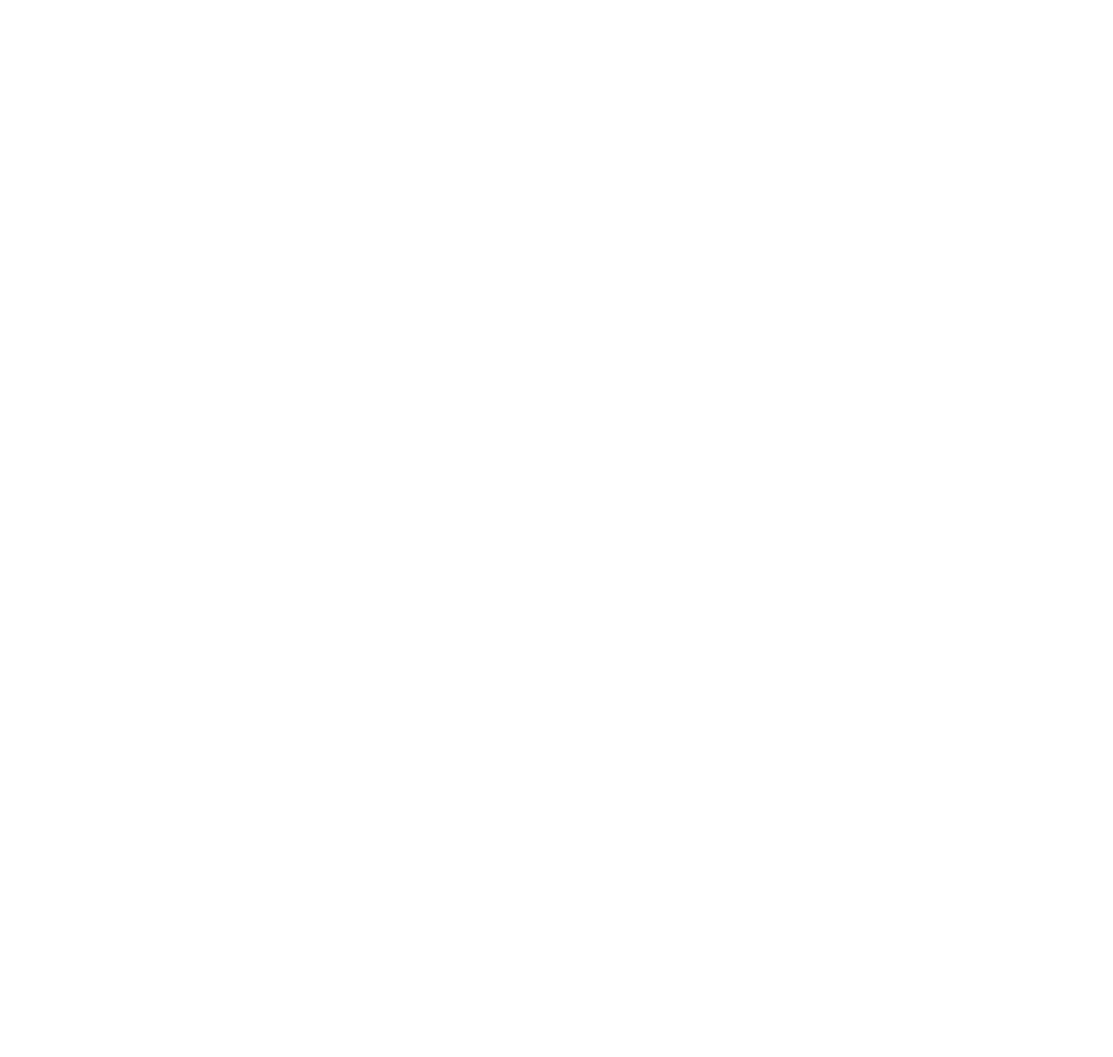
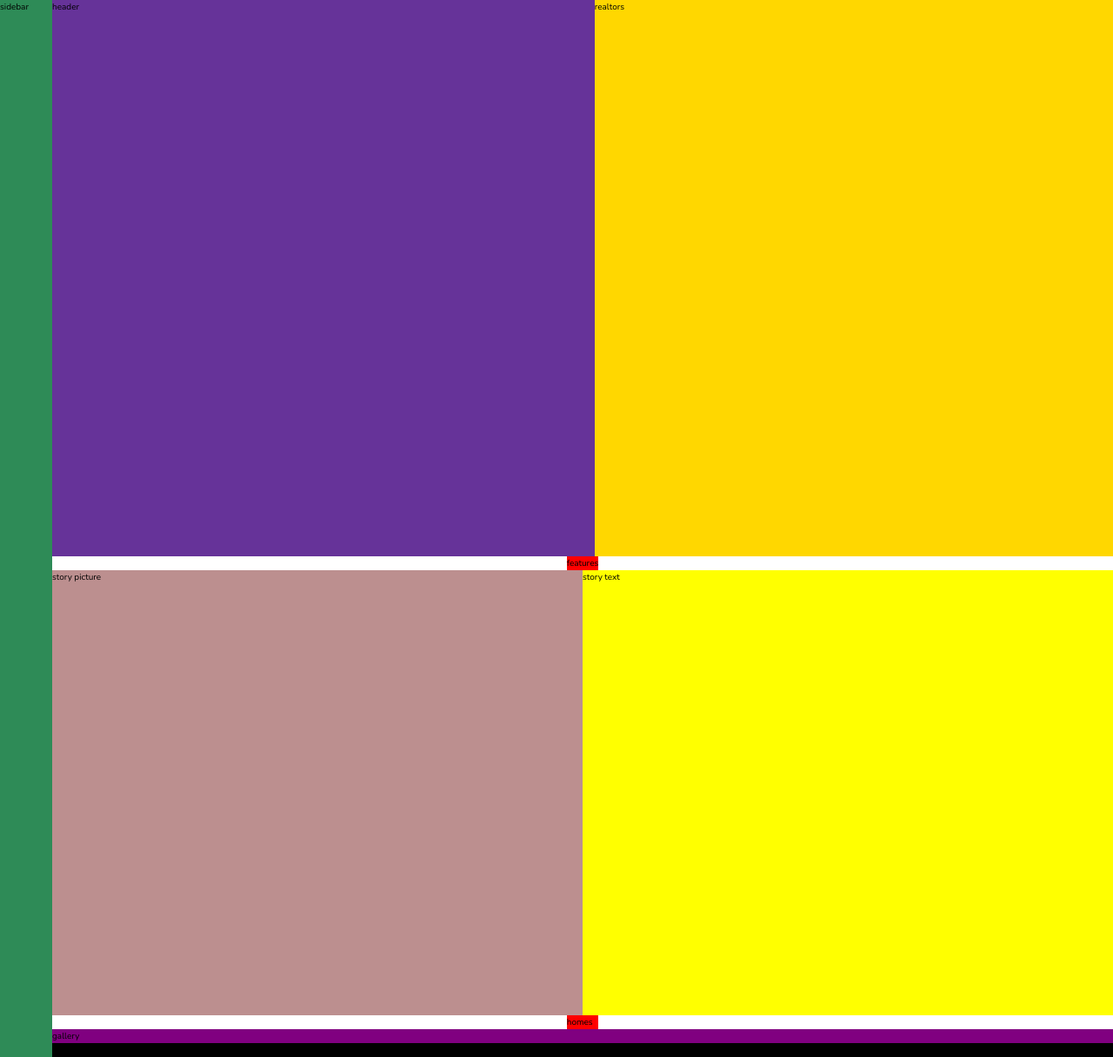
Before and after one commit to sunderrawat/css-nextar, a website: page index.html in a window 1280 px wide. Shown: the whole page at 87% size. Before the commit the page ends 800 px from the top, so only its background shows below. Drawn offline with nearby package versions, Linux system fonts and the light colour scheme; files that its build step writes are made by us from their sources.

Commit message:
create grid layout

```diff
--- a/index.html
+++ b/index.html
@@ -1,17 +1,28 @@
 <!DOCTYPE html>
 <html lang="en">
-    <head>
-        <meta charset="UTF-8">
-        <meta name="viewport" content="width=device-width, initial-scale=1.0">
-        <meta http-equiv="X-UA-Compatible" content="ie=edge">
+  <head>
+    <meta charset="UTF-8" />
+    <meta name="viewport" content="width=device-width, initial-scale=1.0" />
+    <meta http-equiv="X-UA-Compatible" content="ie=edge" />
 
-        <link href="https://fonts.googleapis.com/css?family=Josefin+Sans:300,400,400i|Nunito:300,300i" rel="stylesheet">
-        <link rel="stylesheet" href="css/style.css">
-        <link rel="shortcut icon" type="image/png" href="img/favicon.png">
+    <link
+      href="https://fonts.googleapis.com/css?family=Josefin+Sans:300,400,400i|Nunito:300,300i"
+      rel="stylesheet"
+    />
+    <link rel="stylesheet" href="css/style.css" />
+    <link rel="shortcut icon" type="image/png" href="img/favicon.png" />
 
-        <title>nexter &mdash; your home, your freedom</title>
-    </head>
-    <body class="container">
-
-    </body>
+    <title>nexter &mdash; your home, your freedom</title>
+  </head>
+  <body class="container">
+    <div class="sidebar">sidebar</div>
+    <header class="header">header </header>
+    <div class="realtors">realtors</div>
+    <section class="features">features</section>
+    <div class="story__picture">story picture</div>
+    <div class="story__text">story text</div>
+    <div class="homes">homes</div>
+    <div class="gallery">gallery</div>
+    <footer class="footer">footer</footer>
+  </body>
 </html>
--- a/package.json
+++ b/package.json
@@ -5,14 +5,14 @@
   "main": "index.js",
   "scripts": {
     "watch:sass": "node-sass sass/main.scss css/style.css -w",
-    "devserver": "live-server",
+    "devserver": "live-server --browser=firefox",
     "start": "npm-run-all --parallel devserver watch:sass",
     "compile:sass": "node-sass sass/main.scss css/style.comp.css",
     "prefix:css": "postcss --use autoprefixer -b 'last 10 versions' css/style.comp.css -o css/style.prefix.css",
     "compress:css": "node-sass css/style.prefix.css css/style.css --output-style compressed",
     "build:css": "npm-run-all compile:sass prefix:css compress:css"
   },
-  "author": "Jonas",
+  "author": "sunder",
   "license": "ISC",
   "devDependencies": {
     "autoprefixer": "^7.1.4",
--- a/sass/_base.scss
+++ b/sass/_base.scss
@@ -13,3 +13,29 @@ $color-grey-dark-2: #6D5D4B;
 // FONT VARIABLES
 $font-primary: 'Nunito', sans-serif;
 $font-display: 'Josefin Sans', sans-serif;
+
+*,
+*::before,
+*::after{
+    margin: 0;
+    padding: 0;
+    box-sizing: inherit;
+}
+
+html{
+    font-size: 62.5%;
+    box-sizing: border-box;
+}
+
+body{
+    font-family: $font-primary;
+    font-weight: 300;
+    line-height: 1.6;
+}
+
+.container{
+    display: grid;
+    grid-template-rows: 80vh min-content 40vw repeat(3, min-content);
+    grid-template-columns: [sidebar-start] 6rem [sidebar-end full-start] 1fr [center-start] repeat(8, [col-start center-start] min-content [col-end ]) [center-end] 1fr [full-end];
+
+}
--- a/sass/_features.scss
+++ b/sass/_features.scss
@@ -0,0 +1,5 @@
+.features{
+    background-color: red;
+    grid-row: 2 /3;
+    grid-column: center-start / center-end;
+}
--- a/sass/_footer.scss
+++ b/sass/_footer.scss
@@ -0,0 +1,5 @@
+.footer{
+    background-color: black;
+    grid-row: 6 /-1;
+    grid-column: full-start/ full-end;
+}
--- a/sass/_gallery.scss
+++ b/sass/_gallery.scss
@@ -0,0 +1,5 @@
+.gallery{
+    background-color: purple;
+    grid-row: 5/6;
+    grid-column: full-start/ full-end;
+}
--- a/sass/_header.scss
+++ b/sass/_header.scss
@@ -0,0 +1,5 @@
+.header{
+    background-color: rebeccapurple;
+    grid-row: 1 / 2;
+    grid-column: full-start / col-end 7;
+}
--- a/sass/_homes.scss
+++ b/sass/_homes.scss
@@ -0,0 +1,5 @@
+.homes{
+    background-color: red;
+    grid-row: 4/5;
+    grid-column: center-start/ center-end;
+}
--- a/sass/_realtors.scss
+++ b/sass/_realtors.scss
@@ -0,0 +1,5 @@
+.realtors{
+    background-color: gold;
+    grid-row: 1/2;
+    grid-column: col-start 8/ full-end;
+}
--- a/sass/_sidebar.scss
+++ b/sass/_sidebar.scss
@@ -0,0 +1,5 @@
+.sidebar{
+    background-color: seagreen;
+    grid-row: 1 /-1;
+    grid-column: sidebar-start / sidebar-end;
+}
--- a/sass/_story.scss
+++ b/sass/_story.scss
@@ -0,0 +1,13 @@
+.story{
+    &__picture{
+
+        background-color: rosybrown;
+        grid-row: 3/4;
+        grid-column: full-start / col-end 4;
+    }
+    &__text{
+        background-color: yellow;
+        grid-row: 3/4;
+        grid-column: col-start 5/ full-end;
+    }
+}
```
Also changed, not shown: css/style.css (added).
